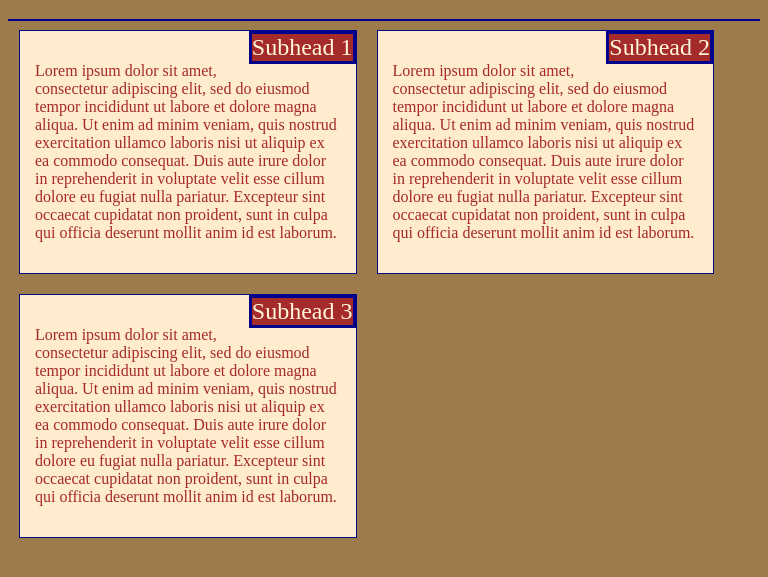
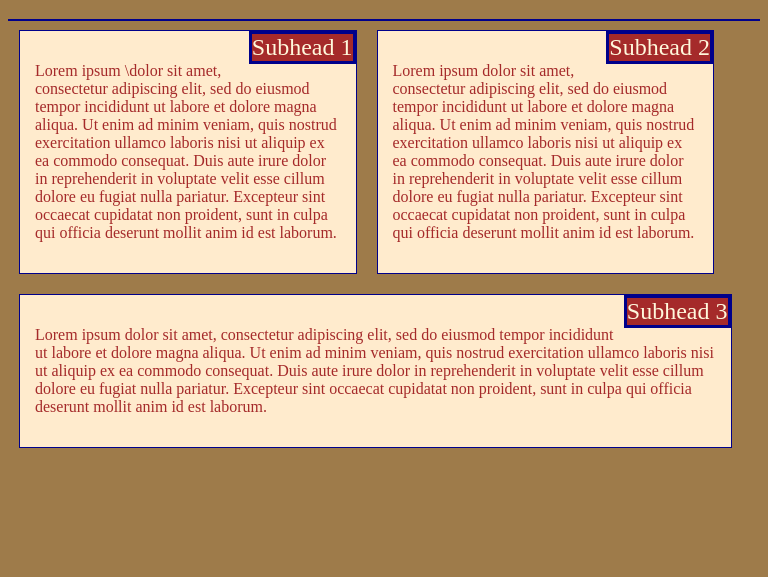
Before and after one commit to vikram-atreya/Coursera_HTML_CSS_Javascript_for_web_dev, a plain HTML site: page Module-2/index.html in a window 768 px wide. Shown: the part 61-638 px from the top of the page. Drawn offline with Linux system fonts and the light colour scheme.

Commit message:
adjusted 3rd tab in tablet view

```diff
--- a/Module-2/css/link.css
+++ b/Module-2/css/link.css
@@ -54,6 +54,12 @@ div {
         background-color: blanchedalmond;
         width: 45%;
     }
+    .col_2_sp{
+        float: left;
+        margin: 10px;
+        background-color: blanchedalmond;
+        width: 95%;
+    }
 }
 
 @media(max-width: 767px){
@@ -63,4 +69,5 @@ div {
         background-color: blanchedalmond;
         width: 98%;
     }
+
 }
--- a/Module-2/index.html
+++ b/Module-2/index.html
@@ -13,7 +13,7 @@
     <div class = "row">
         <div class = "col_3 col_2 col_1 ">
             <p class = "topright"> Subhead 1</p>
-            <p class = "para"> Lorem ipsum dolor sit amet, consectetur adipiscing elit, sed do eiusmod
+            <p class = "para"> Lorem ipsum \dolor sit amet, consectetur adipiscing elit, sed do eiusmod
                 tempor incididunt ut labore et dolore magna aliqua. Ut enim ad minim veniam,
                 quis nostrud exercitation ullamco laboris nisi ut aliquip ex ea commodo
                 consequat. Duis aute irure dolor in reprehenderit in voluptate velit esse
@@ -29,7 +29,7 @@
                 cillum dolore eu fugiat nulla pariatur. Excepteur sint occaecat cupidatat
                 non proident, sunt in culpa qui officia deserunt mollit anim id est laborum.</p>
         </div>
-        <div class = "col_3 col_2 col_1 ">
+        <div class = "col_3 col_2_sp col_1 ">
             <p class = "topright"> Subhead 3</p>
             <p class = "para"> Lorem ipsum dolor sit amet, consectetur adipiscing elit, sed do eiusmod
                 tempor incididunt ut labore et dolore magna aliqua. Ut enim ad minim veniam,
```
